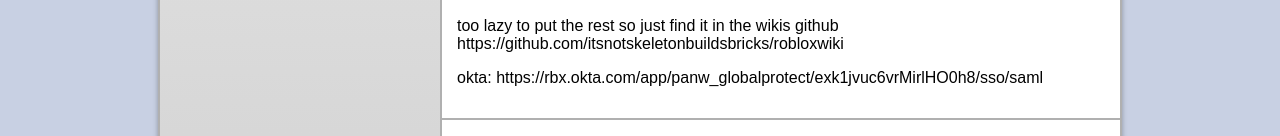
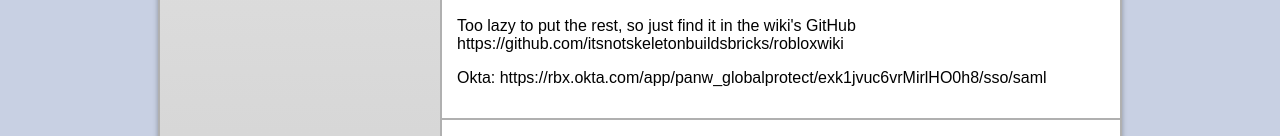
Before and after one commit to itsnotskeletonbuildsbricks/robloxwiki, a plain HTML site: page rbxvpn.html in a window 1280 px wide. Shown: the part 424-560 px from the top of the page. Drawn offline with Linux system fonts and the light colour scheme; no server answers.

Commit message:
Update rbxvpn.html

```diff
--- a/rbxvpn.html
+++ b/rbxvpn.html
@@ -137,8 +137,8 @@ fetch('https://api.ipify.org?format=json')
              <h1>vpn.rbx.com is used for getting in the internal roblox network. they use paloalto networks and okta.</h1>
              <center> <img src="bg.png" width="150"> </center>
              <center> <img src="https://web.archive.org/web/20201230232532im_/https://vpn.rbx.com/global-protect/portal/images/logo-pan-48525a.svg" width="100"> </center>
-              <p>too lazy to put the rest so just find it in the wikis github https://github.com/itsnotskeletonbuildsbricks/robloxwiki</p>
-              <p>okta: https://rbx.okta.com/app/panw_globalprotect/exk1jvuc6vrMirlHO0h8/sso/saml</p>
+              <p>Too lazy to put the rest, so just find it in the wiki's GitHub https://github.com/itsnotskeletonbuildsbricks/robloxwiki</p>
+              <p>Okta: https://rbx.okta.com/app/panw_globalprotect/exk1jvuc6vrMirlHO0h8/sso/saml</p>
                 </div>
                 <div class="copyright">
                 <p> Copyright Roblox Wiki Team all rights reserved. Roblox is owned by Roblox Corporation! </p>
```
